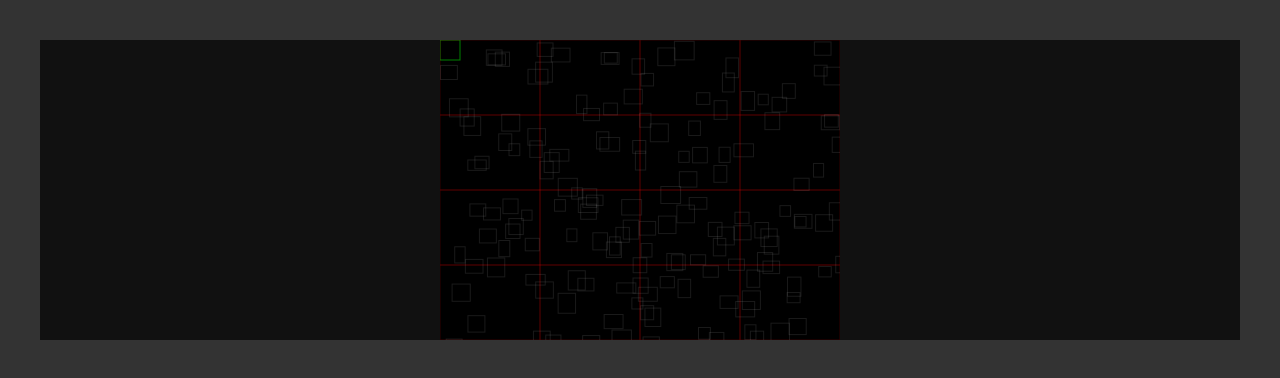
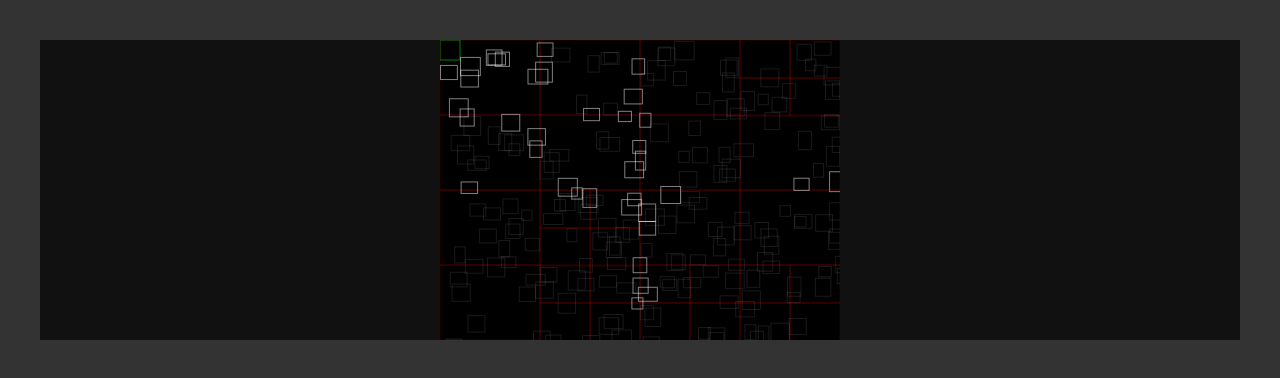
Before and after one commit to timohausmann/quadtree-js, a plain HTML site: page examples/insert_retrieve.html in a window 1280 px wide. Drawn offline with Linux system fonts and the light colour scheme.

Commit message:
retrieve function works without passing returnObjects to every retrieve call now

```diff
--- a/examples/insert_retrieve.html
+++ b/examples/insert_retrieve.html
@@ -78,7 +78,7 @@
 			 * create some objects and save them in myObjects
 			 */
 			var createObjects = function() {
-				for( var i=0;i<150;i=i+1 ) {
+				for( var i=0;i<200;i=i+1 ) {
 					myObjects.push({
 						x : randMinMax(10, 390),
 						y : randMinMax(10, 290),
@@ -173,7 +173,7 @@
 			 */
 			var loop = function() {
 
-				var returnNodes = [];
+				var returnObjects = [];
 
 				//clear the tree
 				myTree.clear();
@@ -200,17 +200,11 @@
 				ctx.strokeRect( myHero.x, myHero.y, myHero.width, myHero.height );
 
 				//retrieve all objects in the bounds of the hero
-				myTree.retrieve( returnNodes, myHero );
+				returnObjects = myTree.retrieve( myHero );
 
-				//for each node ...
-				for( i=0;i<returnNodes.length;i=i+1 ) {
-
-					//for each object inside the node ...
-					for( var k=0;k< returnNodes[ i ].length;k=k+1 ) {
-
-						//set check to true, so we know our retrieved objects
-						returnNodes[ i ][ k ].check = true;
-					}
+				//flag retrieved objects
+				for( i=0;i<returnObjects.length;i=i+1 ) {
+					returnObjects[ i ].check = true;
 				}
 
 
```
